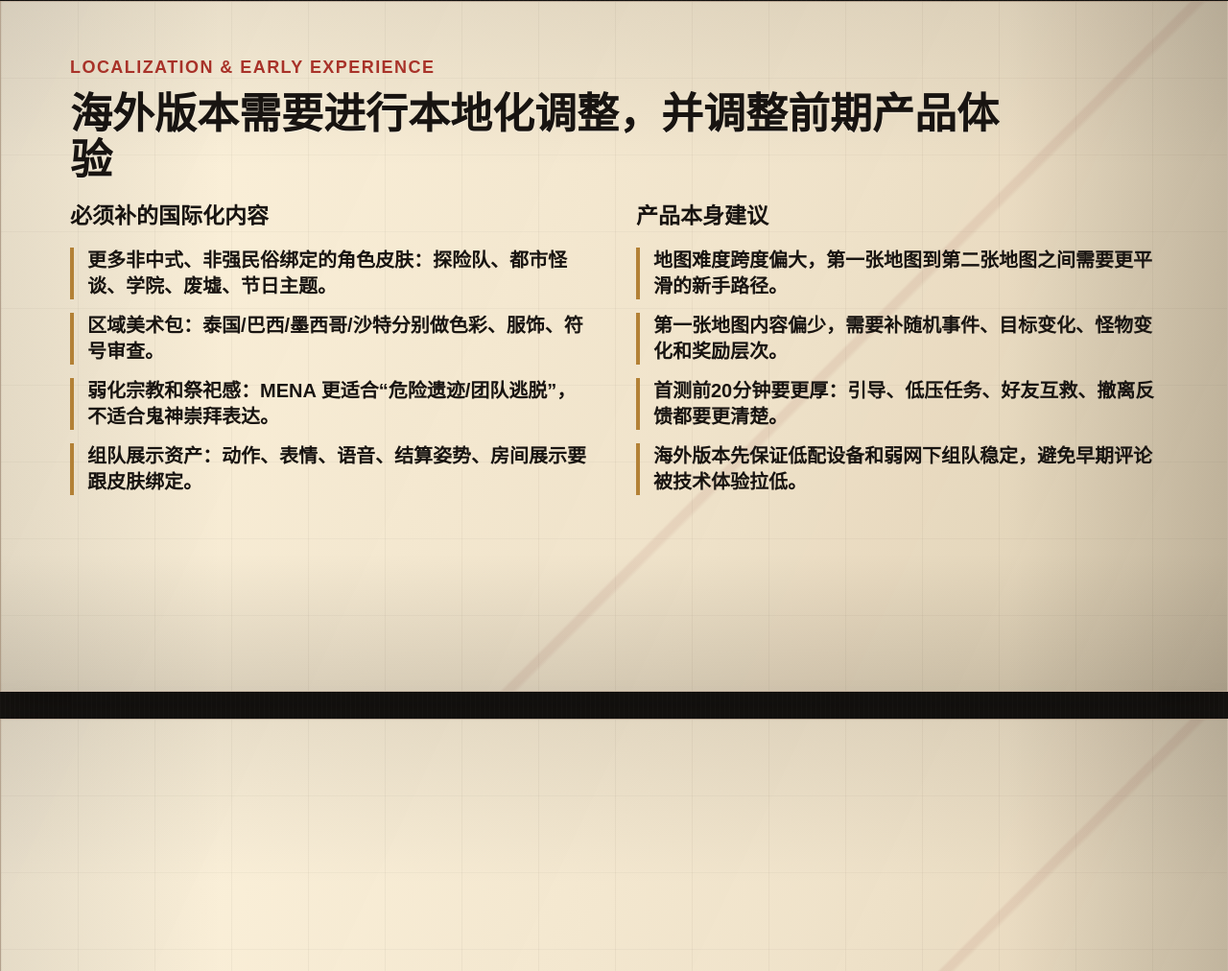
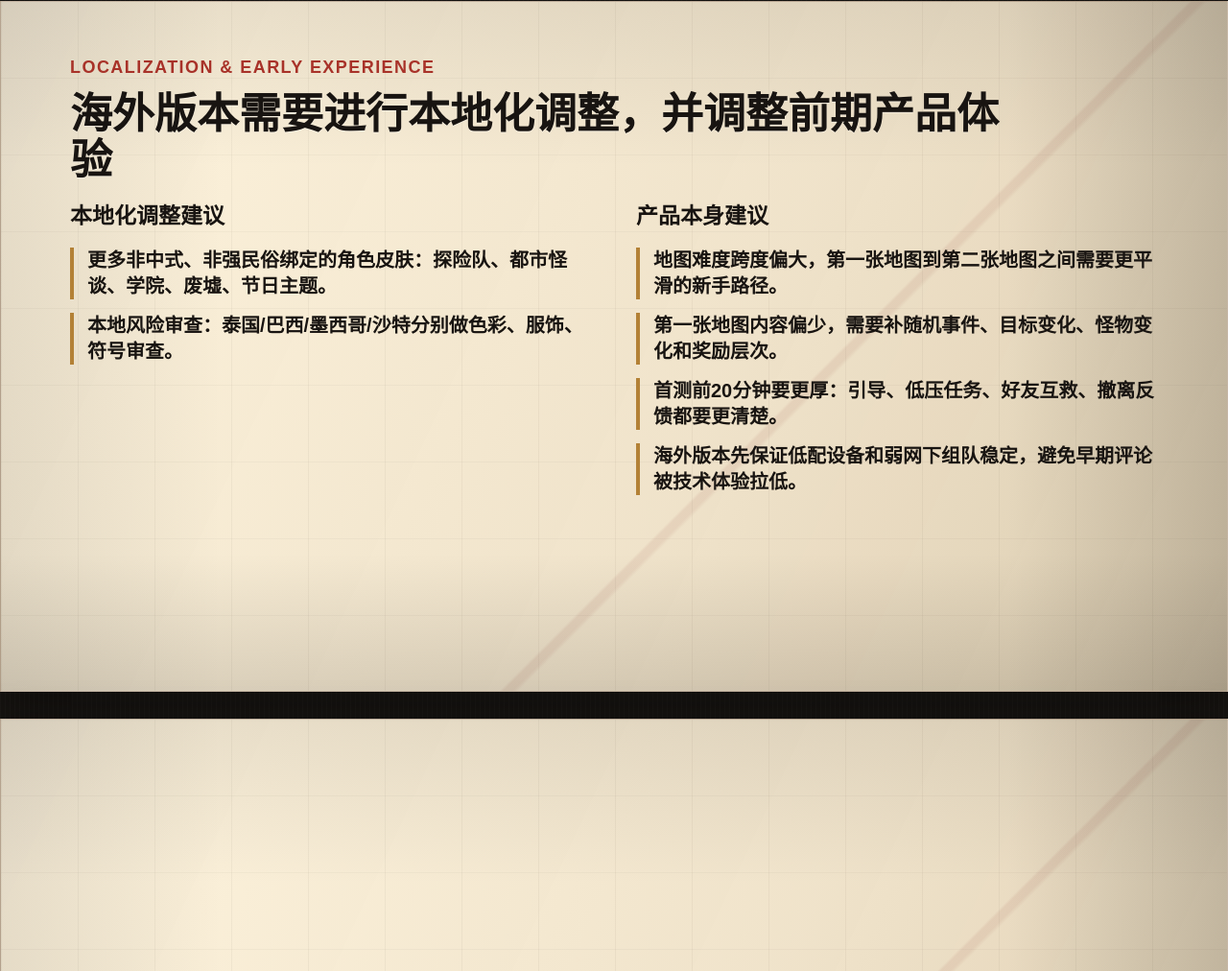
Before and after one commit to chriszcc1021/TOOLestimation, a website: page public/estimates/supernatural-overseas-opportunity-deck.html in a window 1280 px wide. Shown: the part 6759-7771 px from the top of the page at 96% size. Drawn offline with Linux system fonts and the light colour scheme.

Commit message:
Update localization recommendations

```diff
--- a/public/estimates/supernatural-overseas-opportunity-deck.html
+++ b/public/estimates/supernatural-overseas-opportunity-deck.html
@@ -1087,12 +1087,10 @@
       <h2>海外版本需要进行本地化调整，并调整前期产品体验</h2>
       <div class="grid-2">
         <div>
-          <h3>必须补的国际化内容</h3>
+          <h3>本地化调整建议</h3>
           <div class="small-list">
             <div>更多非中式、非强民俗绑定的角色皮肤：探险队、都市怪谈、学院、废墟、节日主题。</div>
-            <div>区域美术包：泰国/巴西/墨西哥/沙特分别做色彩、服饰、符号审查。</div>
-            <div>弱化宗教和祭祀感：MENA 更适合“危险遗迹/团队逃脱”，不适合鬼神崇拜表达。</div>
-            <div>组队展示资产：动作、表情、语音、结算姿势、房间展示要跟皮肤绑定。</div>
+            <div>本地风险审查：泰国/巴西/墨西哥/沙特分别做色彩、服饰、符号审查。</div>
           </div>
         </div>
         <div>
```
